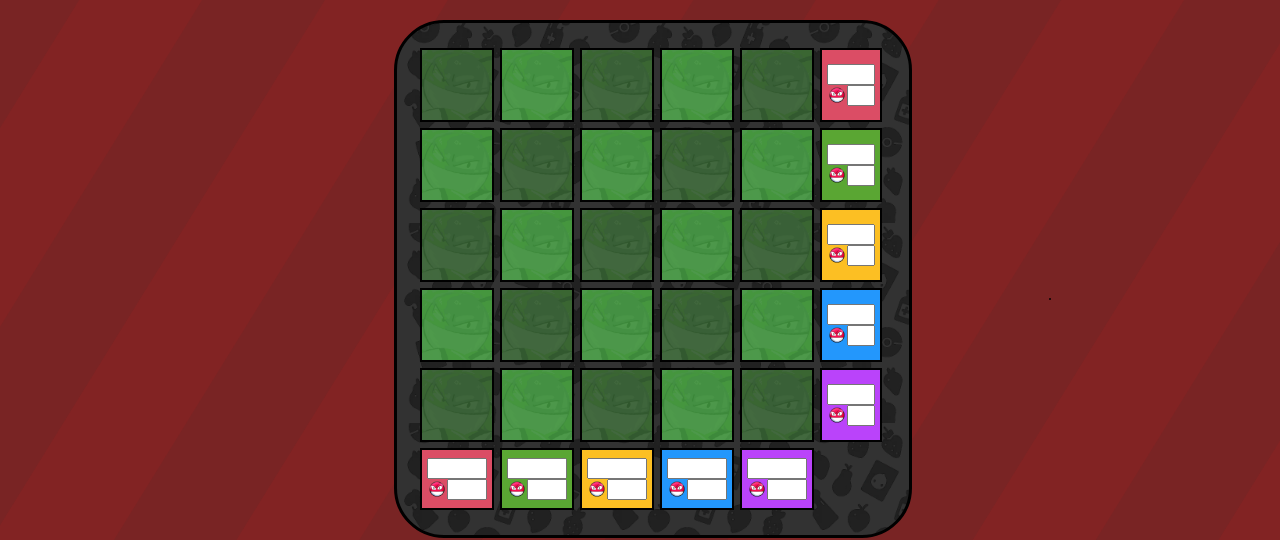
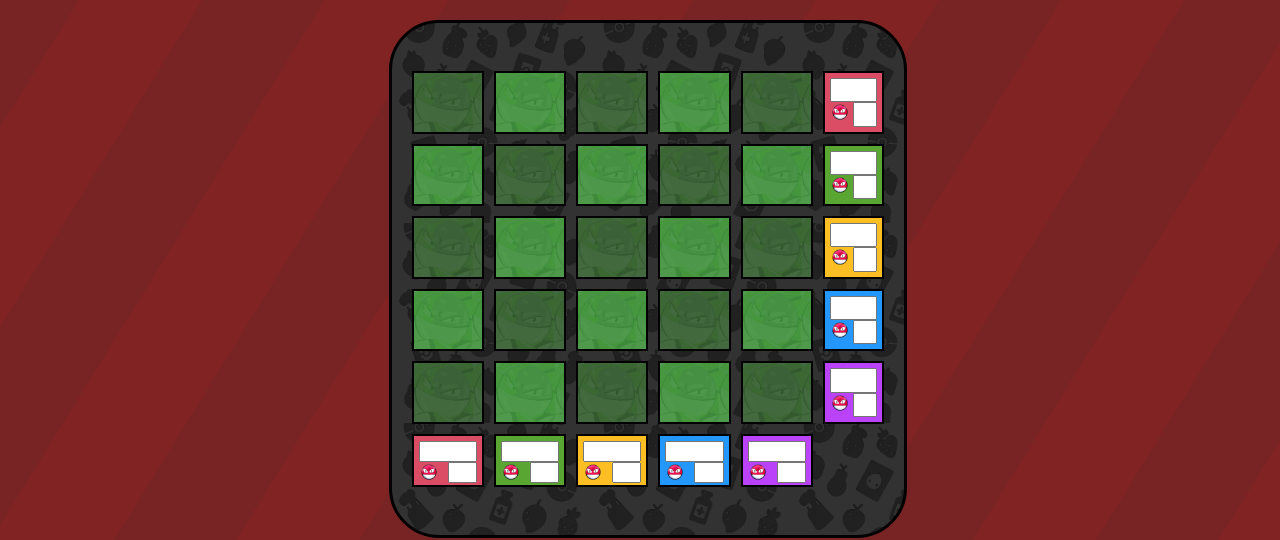
Before and after one commit to WosDan/VoltorbFlip, a plain HTML site: page index.html in a window 1280 px wide. Shown: the part 113-653 px from the top of the page. Drawn offline with Linux system fonts and the light colour scheme.

Commit message:
Extensive understanding of my CSS now I have new things to take into account specially about Grid.

```diff
--- a/index.html
+++ b/index.html
@@ -12,7 +12,8 @@
     <title>VoltorbFlipSolver</title>
 </head>
 <body>
-    <div id="bdleft">.</div>
+    <div id="page">
+        <div id="left">.</div>
         <div id="holder">
             <h1>Voltorb Flip</h1>
             <div id="object">
@@ -36,7 +37,8 @@
                 </span>
             </footer>
         </div>
+        <div id="right">.</div>
+    </div>
     <script src="script/main.js" type="module"></script>
-    <div id="bdright">.</div>
 </body>
 </html>
--- a/script/main.js
+++ b/script/main.js
@@ -78,15 +78,15 @@
                     }
     }
 
-document.querySelectorAll('.BombInput').forEach((element)=>{
-    element.max = "5"
-    element.min = "0"
-})
+// document.querySelectorAll('.BombInput').forEach((element)=>{
+//     element.max = "5"
+//     element.min = "0"
+// })
 
-document.querySelectorAll('.PointInput').forEach((element)=>{
-    element.max = "15"
-    element.min = "0"
-})
+// document.querySelectorAll('.PointInput').forEach((element)=>{
+//     element.max = "15"
+//     element.min = "0"
+// })
 
-Alert()
-window.addEventListener('resize', Alert)
+// Alert()
+// window.addEventListener('resize', Alert)
--- a/src/styles.css
+++ b/src/styles.css
@@ -1,13 +1,31 @@
 @font-face {
     font-family: 'Pokemon Solid';
-    src: url('./fonts/Pokemon\ Solid.woff2') format('truetype');
+    src: url('./fonts/Pokemon Solid.woff2') format('truetype');
+}
+
+#page{
+    top: 0;
+    left: 0;
+    display: grid;
+    grid-template-columns: 1fr 2fr 1fr;
+    width: 100%;
+}
+
+#right{
+    min-width: auto;
+    margin: 0;
+}
+
+#left{
+    min-width: auto;
+    margin: 0;
 }
 
 body{
     /* background-color: rgb(60, 66, 61); */
     background-color: rgb(121, 36, 36);
     /* overflow: hidden; */
-    overflow-x: hidden;
+    overflow-x: auto;
     overflow-y: auto;
     scrollbar-width: none;
     scrollbar-color: transparent;
@@ -38,6 +56,14 @@ body::-webkit-scrollbar {
     height: 100%;
 }
 
+#holder{
+    height: 100vh;
+    display: grid;
+    grid-template-rows: 15vh 66vh 12vh 14vh; /*6.5rem 33rem 6rem 7rem*/ /*6.5rem 32rem 6vw 7vw;*/
+    min-width: 0;
+    justify-content: center;
+}
+
 h1{
     font-family: 'Pokemon Solid';
     font-size: 10vh;
@@ -50,13 +76,6 @@ h1{
     letter-spacing: 5px;
     -webkit-text-stroke: 1.5px rgb(46, 0, 0); /*rgb(25, 66, 215)*/ /*rgb(200, 27, 27)*/
     margin: 5px;
-}
-
-#holder{
-    width: 50rem;
-    height: 100vh;
-    display: grid;
-    grid-template-rows: 15vh 66vh 12vh 14vh; /*6.5rem 33rem 6rem 7rem*/ /*6.5rem 32rem 6vw 7vw;*/
 }
 
 #object{
@@ -75,8 +94,13 @@ h1{
     padding: 6vh;
 }
 
-html{
-    height: 100%;
+#vltflipgrid{
+    display: grid;
+    grid-template-rows: repeat(5, 1fr) 0.85fr;
+    grid-template-columns: repeat(5, 1fr) 0.85fr;
+    height: 59vh;
+    width: 59vh;
+    gap: 10px;
 }
 
 #input1:focus, #input2:focus,#input11:focus, #input12:focus{
@@ -102,7 +126,7 @@ html{
 .Primary:hover{
     background-image: url("./images/voltorbt.png");
     background-color: rgb(27, 129, 32);
-    border-color: rgb(190, 255, 179);;
+    border-color: rgb(190, 255, 179);
     box-shadow: 0 0 10px 2px rgba(255, 255, 255, 0.3);
     transform: scale(1.05);
     transition: all 0.2s ease;
@@ -126,34 +150,46 @@ html{
 
 .Secondary{
     /* background-color: #4bc44f; */
-    position: relative;
     background-image: url("./images/voltorbt.png");
     background-size: contain;
     background-color: rgba(75, 196, 79, 1);
 }
 
-.DivInput{
-    display: flex;
-    width: 100%;
-    justify-content: center;
+.Input{
+    min-width: 0;
+    min-height: 0;
 }
 
-.Input{
-    width: inherit;
+.DivInput{
+    display: grid;
+}
+
+.CDivInput{
+    grid-template-columns: 1fr;
 }
 
 .CDivInput2{
-    width: 100%;
+    grid-template-columns: 1fr 1fr;
+}
+
+.RDivInput{
+    grid-template-columns: 1fr;
 }
 
 .RDivInput2{
-    width: 100%;
+    grid-template-columns: 1fr 1fr;
 }
 
 .cifgd{
+    display: grid;
+    grid-template-columns: 1fr;
+    grid-template-rows: 1fr 1fr;
 }
 
 .rifgd{
+    display: grid;
+    grid-template-columns: 1fr;
+    grid-template-rows: 1fr 1fr;
 }
 
 .InpGrid1{
@@ -180,20 +216,8 @@ html{
     border: 2px solid; /* 1px solid */
     border-color: black;
     padding: 5px; /* Default 10px*/
-    display: flex;
-    justify-content: center;
-    flex-direction: column;
-    align-items: center;
-    margin: 0.2rem; /* Default 0px */
-
-}
-
-#vltflipgrid{
-    display: grid;
-    grid-template-columns: 10vh 10vh 10vh 10vh 10vh 8.5vh; /*4.5rem 4.5rem 4.5rem 4.5rem 4.5rem 3.375rem*/
-    grid-template-rows: 10vh 10vh 10vh 10vh 10vh 8.5vh;
-    height: 59vh;
-    width: 59vh;
+    min-width: 0;
+    min-height: 0;
 }
 
 #btproject{
@@ -236,7 +260,6 @@ html{
 
 #srcflex{
     display: flex;
-    columns: center;
     justify-content: center;
     align-items: center;
 }
```
Lines whose indentation alone changed are shown as unchanged.
